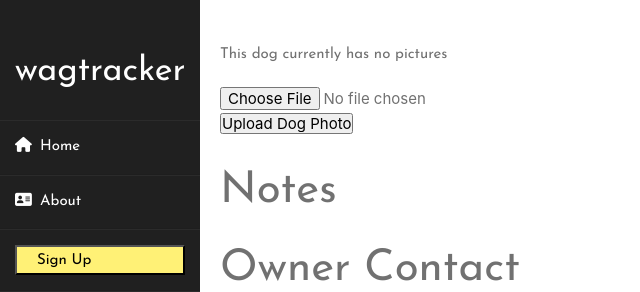
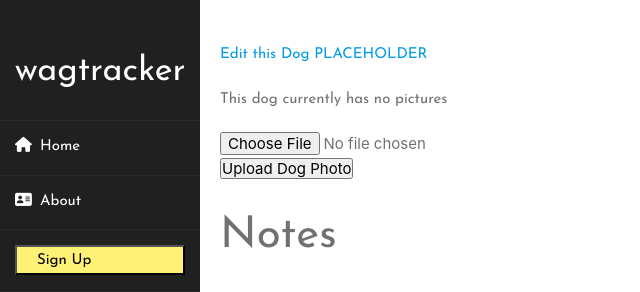
Before and after one commit to redsn/dog-walking-crm, a Django app: template main_app/templates/dogs/detail.html in a window 1280 px wide. Shown: the top 292 px of the page, without its empty margins (0-640 px from the left). Run offline with Django 4.2, Linux system fonts and the light colour scheme; the template is opened without the code that fills it: values that come from a table or form of the project are taken from there, others are empty; some libraries are stand-ins or nearby versions.

Commit message:
wip: basic edit for dog page for MVP

```diff
--- a/main_app/templates/dogs/detail.html
+++ b/main_app/templates/dogs/detail.html
@@ -3,6 +3,7 @@
 {% block content %}
 <div>
     <h1>{{dog.name}}</h1>
+    <a href="{% url 'dog_update' dog.id %}">Edit this Dog PLACEHOLDER</a>
     <div>
         <p>{{dog.breed}}</p>
         <p>{{dog.coatcolor}}</p>
```
